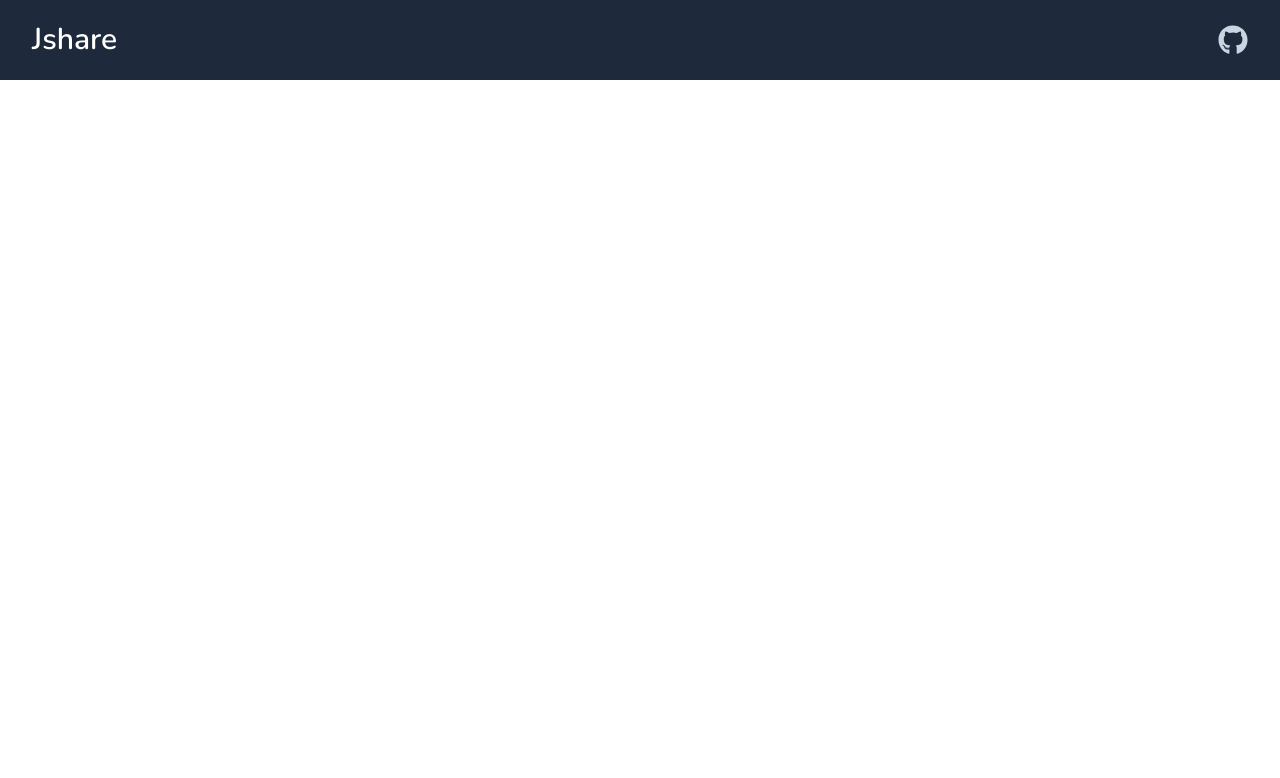
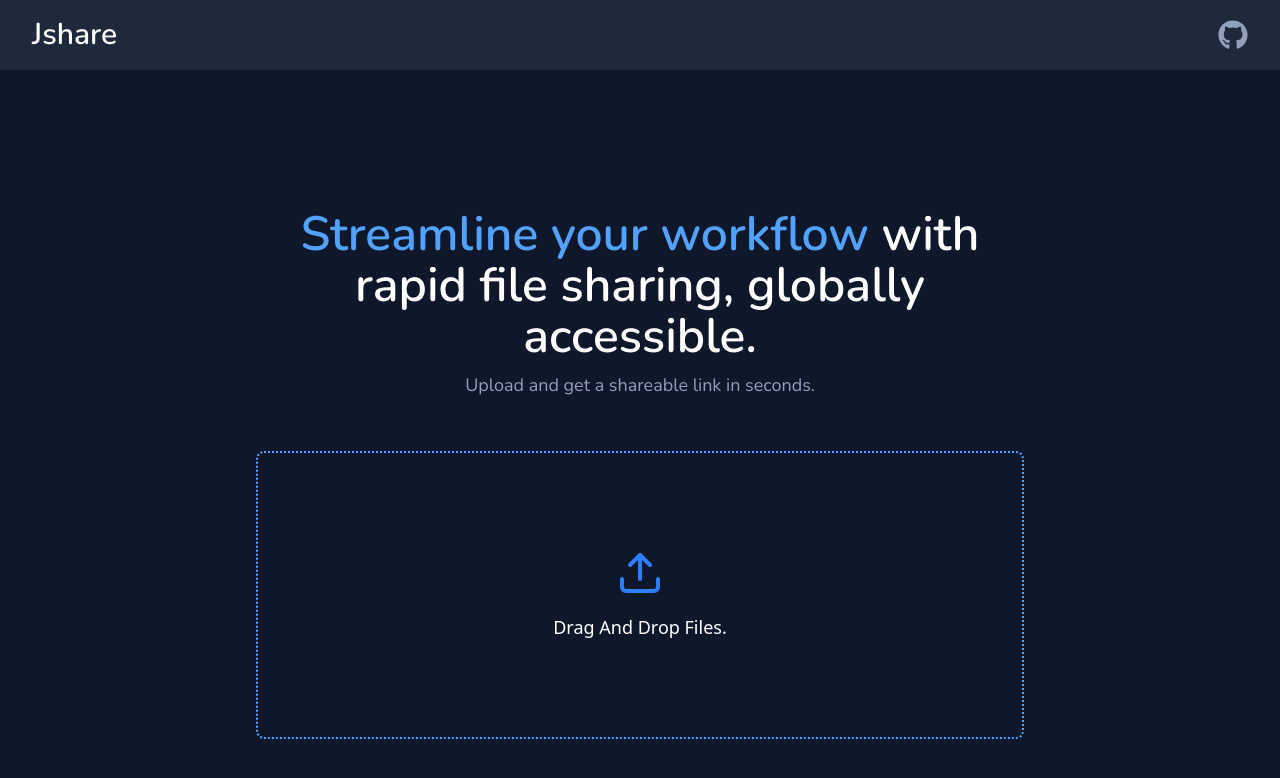
Before and after one commit to Judahabraham15/Jshare, a React (Vite) app: page / in a window 1280 px wide. Shown: the top 778 px of the page. Built offline with nearby package versions, Linux system fonts and the light colour scheme.

Commit message:
Almost done with the client side

```diff
--- a/src/App.tsx
+++ b/src/App.tsx
@@ -1,11 +1,13 @@
 import "./App.css";
-import Navbar from "./Frontend/Components/Navbar";
+import Home from "./client/Pages/Home";
+import Navbar from "./client/Components/Navbar";
+
 
 function App() {
   return (
     <>
-    <Navbar/>
-
+   <Navbar/>
+   <Home/>
     </>
   );
 }
--- a/src/Frontend/Components/Navbar.tsx
+++ /dev/null
@@ -1,15 +0,0 @@
-//! import React from 'react'
-import { FaGithub } from 'react-icons/fa';
-const Navbar = () => {
-  return (
-    <nav
-      className="fixed top-0 left-0 flex items-center justify-between
-     bg-[#1e293b] w-[100%] p-[2rem]  h-[80px] mt-0 mr-auto ml-auto "
-    >
-      <h1 className="text-3xl text-white font-semibold font-nunito">Jshare</h1>
-    <FaGithub className='text-3xl text-slate-300'/>
-    </nav>
-  );
-};
-
-export default Navbar;
--- /dev/null
+++ b/src/client/Components/Navbar.tsx
@@ -0,0 +1,15 @@
+// import React from 'react'
+import { FaGithub } from "react-icons/fa";
+const Navbar = () => {
+  return (
+    <nav className="fixed top-0 left-0 bg-[#1e293b] w-[100%] h-[70px] p-[2rem]
+    flex items-center justify-between">
+      <h1 className="text-3xl font-semibold text-white font-nunito">Jshare</h1>
+      <a href="https://github.com/Judahabraham15/Jshare" target="_blank">
+        <FaGithub className="text-3xl text-slate-400" />
+      </a>
+    </nav>
+  );
+};
+
+export default Navbar;
--- /dev/null
+++ b/src/client/Pages/Home.tsx
@@ -0,0 +1,56 @@
+// import React from 'react'
+
+const Home = () => {
+  return (
+    <div className="min-h-[100vh] flex flex-col items-center justify-center mt-[4rem]">
+      <div
+        className="flex flex-col items-center justify-center p-[20px]
+       max-w-[700px] text-center font-nunito"
+      >
+        <h1 className="text-white text-5xl w-[800px] font-semibold leading-[3.2rem]">
+          <span className="text-blue-400">Streamline your workflow </span>
+          with rapid file sharing, globally accessible.
+        </h1>
+        <p className="text-slate-400 text-[18px] mt-[10px]">
+          Upload and get a shareable link in seconds.
+        </p>
+      </div>
+      <div
+        className="flex  flex-col w-full max-w-3xl h-[18rem] px-4 py-6 mt-8
+            text-white text-lg
+            bg-transparent
+            border-2 border-dotted border-blue-400
+            rounded-lg
+            cursor-pointer
+            transition duration-200
+            hover:border-blue-500 focus:outline-none
+            items-center justify-center"
+      >
+        <label htmlFor="file_input">
+          <svg
+            xmlns="http://www.w3.org/2000/svg"
+            width="24"
+            height="24"
+            viewBox="0 0 24 24"
+            fill="none"
+            stroke="currentColor"
+            stroke-width="2"
+            stroke-linecap="round"
+            stroke-linejoin="round"
+            className="lucide lucide-upload w-12 h-12 mx-auto mb-4 text-blue-500"
+          >
+            <path d="M21 15v4a2 2 0 0 1-2 2H5a2 2 0 0 1-2-2v-4"></path>
+            <polyline points="17 8 12 3 7 8"></polyline>
+            <line x1="12" x2="12" y1="3" y2="15"></line>
+          </svg>
+          <input type="file" id="file_input" style={{ display: "none" }} />
+        </label>
+        <div className="flex flex-col justify-center items-center">
+          <h1>Drag And Drop Files.</h1>
+        </div>
+      </div>
+    </div>
+  );
+};
+
+export default Home;
--- a/src/index.css
+++ b/src/index.css
@@ -4,3 +4,6 @@
 @theme {
   --font-nunito:'Nunito', 'sans-serif'
 }
+body{
+    background-color:#0f172a;
+}
```
